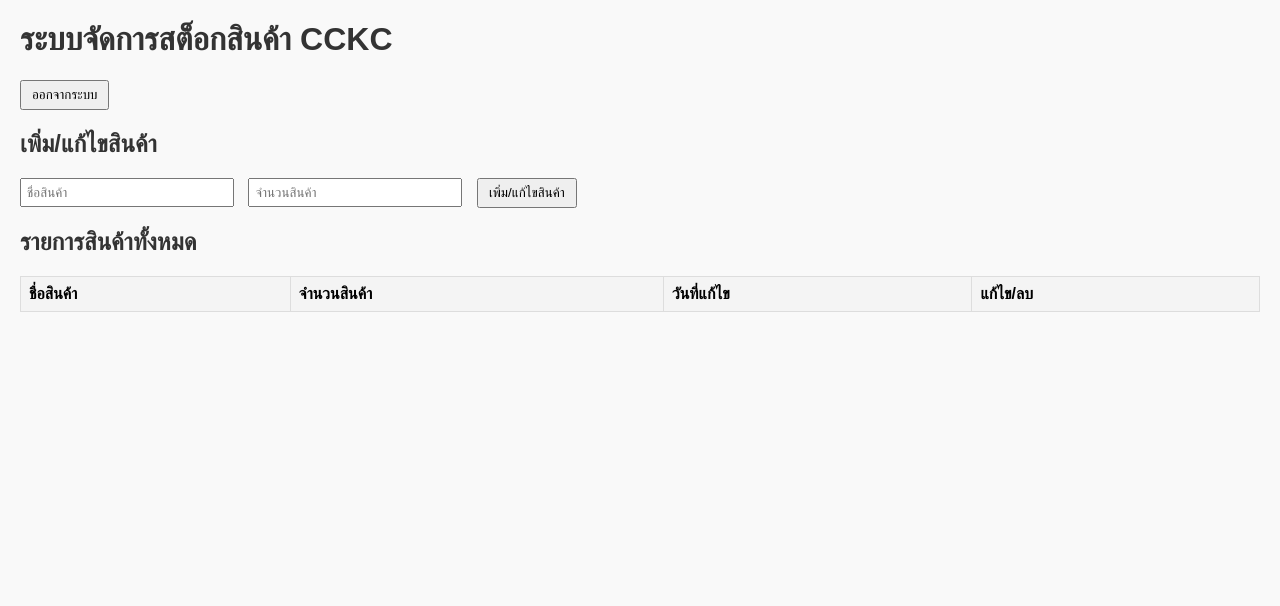
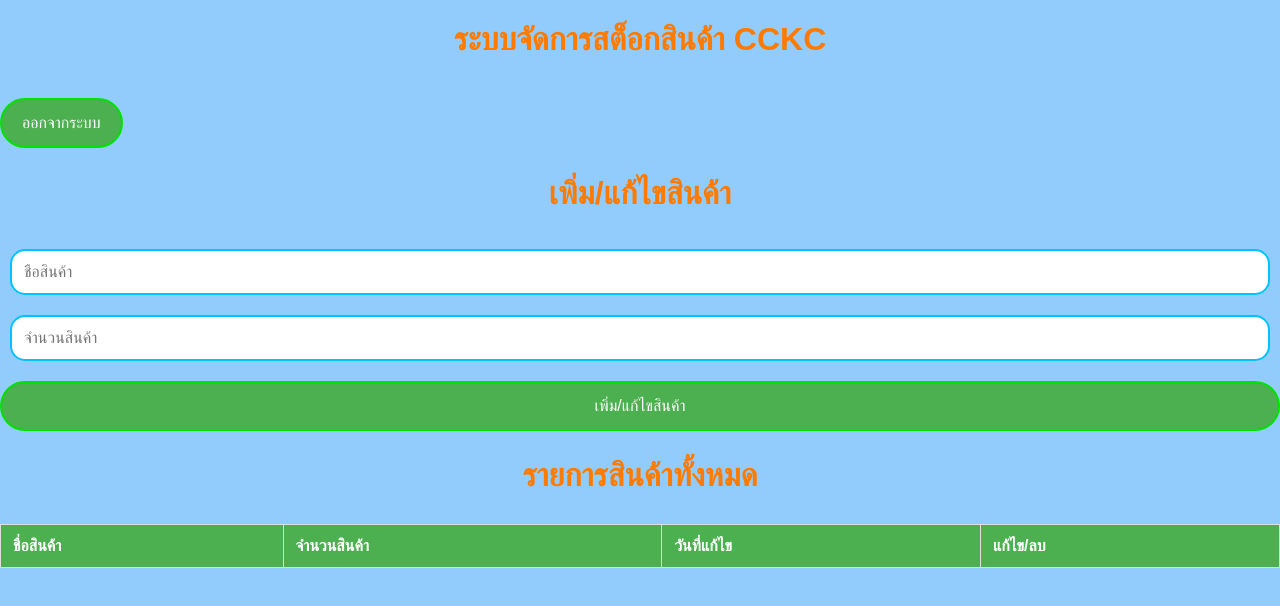
Before and after one commit to natthawutsingwan/Cckc.Stock, a plain HTML site: page stock_management.html in a window 1280 px wide. Drawn offline with Linux system fonts and the light colour scheme; sample sign-in values are in the browser's storage.

Commit message:
Update stock_management.html

```diff
--- a/stock_management.html
+++ b/stock_management.html
@@ -4,42 +4,7 @@
   <meta charset="UTF-8">
   <meta name="viewport" content="width=device-width, initial-scale=1.0">
   <title>ระบบจัดการสต็อกสินค้า</title>
-  <style>
-    body {
-      font-family: Arial, sans-serif;
-      margin: 20px;
-      background-color: #f9f9f9;
-    }
-    h1, h2 {
-      color: #333;
-    }
-    table {
-      width: 100%;
-      border-collapse: collapse;
-      margin-top: 20px;
-    }
-    th, td {
-      border: 1px solid #ddd;
-      padding: 8px;
-      text-align: left;
-    }
-    th {
-      background-color: #f4f4f4;
-    }
-    button {
-      padding: 5px 10px;
-      margin-right: 5px;
-      cursor: pointer;
-    }
-    form {
-      margin-bottom: 20px;
-    }
-    input[type="text"], input[type="number"] {
-      padding: 5px;
-      margin-right: 10px;
-      width: 200px;
-    }
-  </style>
+  <link rel="stylesheet" href="style.css"/>
 </head>
 <body>
   <h1>ระบบจัดการสต็อกสินค้า CCKC</h1>
```
